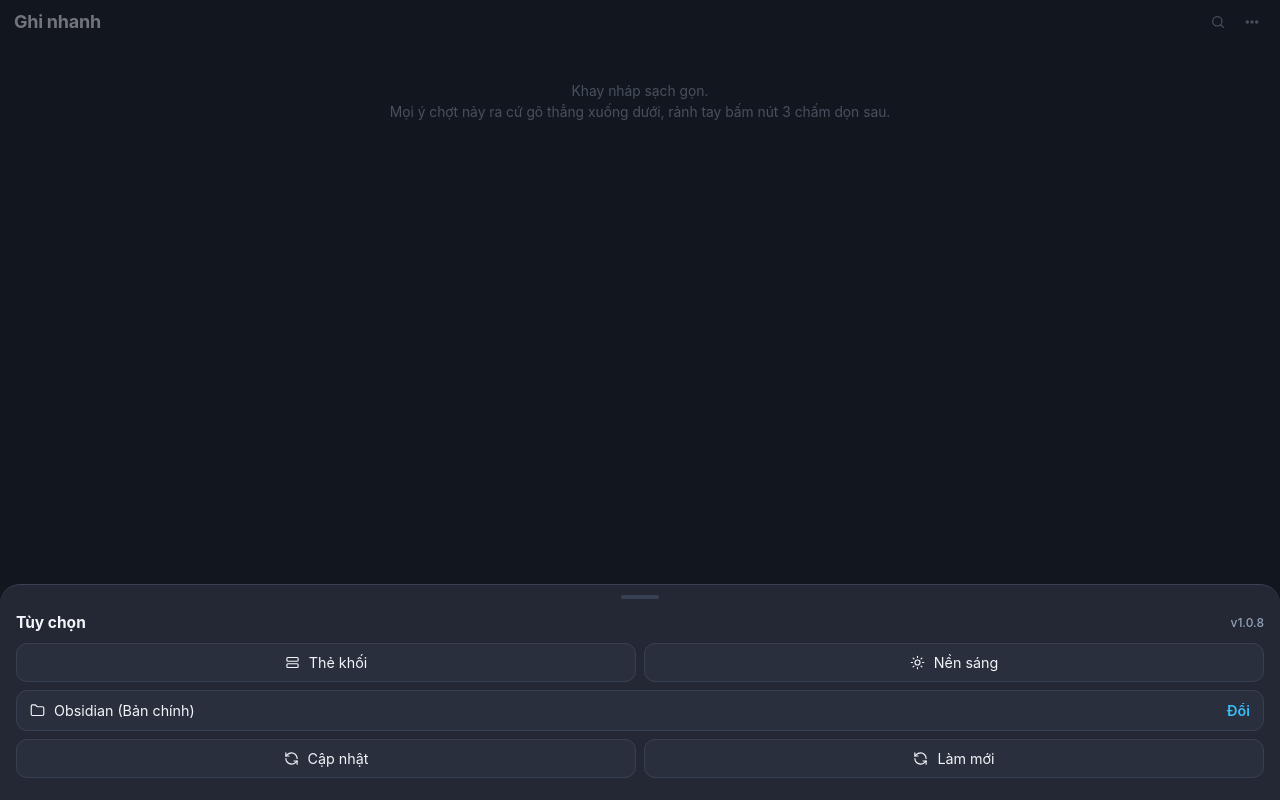
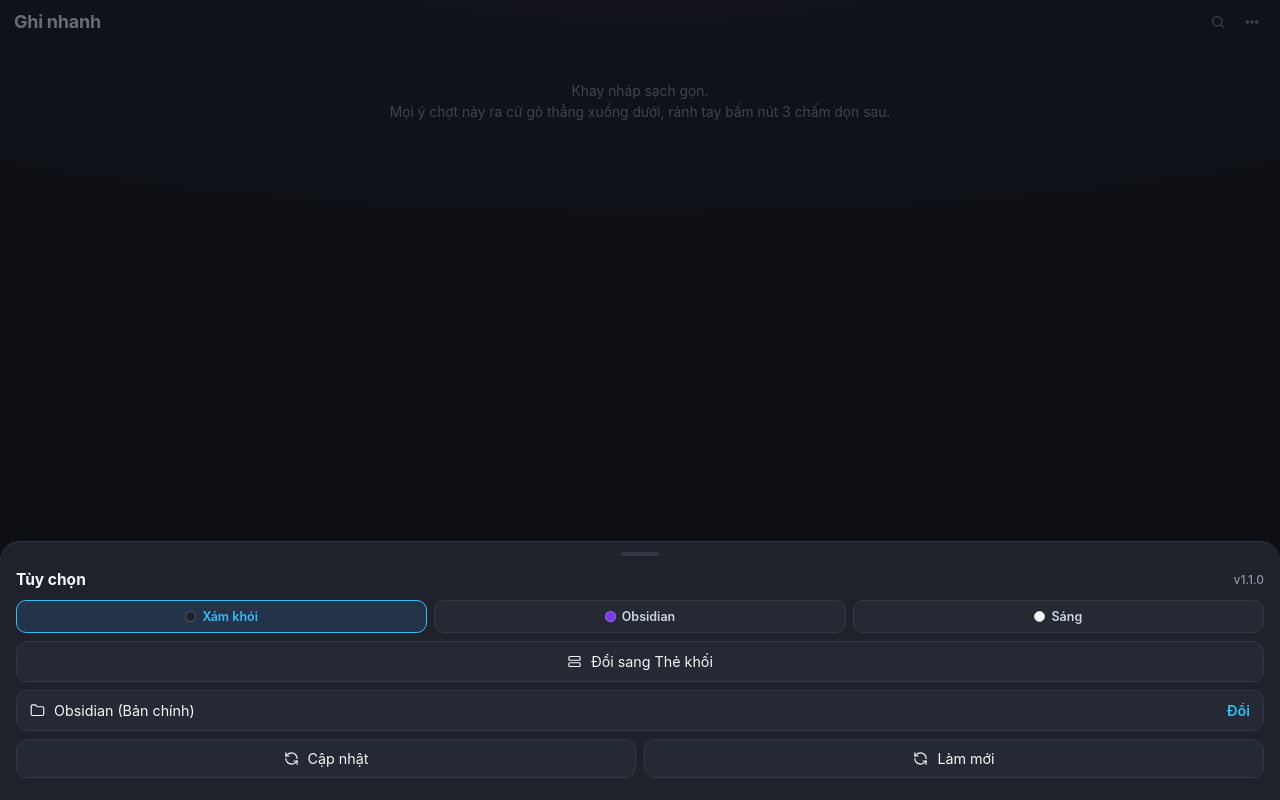
Before and after one commit to NguyenHieu2711/obsidian-quicknotes, a plain HTML site: page static/index.html in a window 1280 px wide. Both pictures are taken after a click on the button 1251 px from the left and 21 px from the top of the page. Drawn offline with Linux system fonts and the light colour scheme.

Commit message:
feat(design): release v1.1.0 flagship App Icon + 3 Studio dot-grid backgrounds + native system bar sync

```diff
--- a/android/app/src/main/res/values/themes.xml
+++ b/android/app/src/main/res/values/themes.xml
@@ -1,10 +1,10 @@
 <?xml version="1.0" encoding="utf-8"?>
 <resources>
     <style name="Theme.ObsidianQuick" parent="Theme.AppCompat.NoActionBar">
-        <item name="android:statusBarColor">#090C12</item>
-        <item name="android:navigationBarColor">#090C12</item>
+        <item name="android:statusBarColor">#17191F</item>
+        <item name="android:navigationBarColor">#1D2028</item>
         <item name="android:windowLightStatusBar">false</item>
-        <item name="android:windowBackground">#090C12</item>
+        <item name="android:windowBackground">#17191F</item>
     </style>
 
     <style name="Theme.ObsidianQuick.Sheet" parent="Theme.AppCompat.Dialog">
@@ -12,6 +12,6 @@
         <item name="android:windowIsFloating">true</item>
         <item name="android:windowBackground">@android:color/transparent</item>
         <item name="android:backgroundDimEnabled">true</item>
-        <item name="android:backgroundDimAmount">0.62</item>
+        <item name="android:backgroundDimAmount">0.55</item>
     </style>
 </resources>
--- a/releases/latest.json
+++ b/releases/latest.json
@@ -1,5 +1,5 @@
 {
-  "tag_name": "v1.0.0",
-  "web_version": "1.0.8",
+  "tag_name": "v1.1.0",
+  "web_version": "1.1.0",
   "apk_url": "https://raw.githubusercontent.com/NguyenHieu2711/obsidian-quicknotes/main/releases/app-release.apk"
 }
--- a/static/app.js
+++ b/static/app.js
@@ -43,7 +43,7 @@
     vaultLabel: "",
     hasAllFilesAccess: false,
     lastKnownModified: 0,
-    appVersion: "1.0.8",
+    appVersion: "1.1.0",
 
     quickItems: [],
     noteStreams: [],
@@ -142,8 +142,23 @@
   }
 
   function applyTheme() {
-    document.body.classList.toggle("theme-light", state.theme === "light");
-    document.body.classList.toggle("theme-slate", state.theme !== "light");
+    document.body.classList.remove("theme-slate", "theme-obsidian", "theme-light");
+    if (state.theme === "light") {
+      document.body.classList.add("theme-light");
+      if (hasNative && window.AndroidBridge.syncSystemBars) {
+        try { window.AndroidBridge.syncSystemBars("#F6F7FB", "#FFFFFF", true); } catch (_) {}
+      }
+    } else if (state.theme === "obsidian") {
+      document.body.classList.add("theme-obsidian");
+      if (hasNative && window.AndroidBridge.syncSystemBars) {
+        try { window.AndroidBridge.syncSystemBars("#1A1826", "#221F32", false); } catch (_) {}
+      }
+    } else {
+      document.body.classList.add("theme-slate");
+      if (hasNative && window.AndroidBridge.syncSystemBars) {
+        try { window.AndroidBridge.syncSystemBars("#17191F", "#1F222B", false); } catch (_) {}
+      }
+    }
   }
 
   function syncComposerButtons() {
@@ -985,15 +1000,16 @@
   function openSettingsSheet() {
     const cleanVaultName = String(state.vaultLabel || "").replace(/^\.+/, "").trim();
     const statusText = state.vaultConnected ? (cleanVaultName || "Vault đã nối") : "Chọn thư mục Vault";
-    const nextThemeLabel = state.theme === "light" ? "Nền tối" : "Nền sáng";
-    const nextModeLabel = state.notesDisplayMode === "chat" ? "Thẻ khối" : "Bong bóng";
+    const nextModeLabel = state.notesDisplayMode === "chat" ? "Đổi sang Thẻ khối" : "Đổi sang Bong bóng";
     const nextModeIcon = state.notesDisplayMode === "chat" ? ICONS.block : ICONS.chat;
     openSheet(
       '<div class="sheet-title"><span>Tùy chọn</span><span class="sheet-ver">v' + escHtml(state.appVersion) + "</span></div>" +
-      '<div class="sheet-grid-2">' +
-        '<button id="btnSwitchNotesModeSheet" class="sheet-row" type="button"><span class="sheet-row-left">' + nextModeIcon + "<span>" + nextModeLabel + "</span></span></button>" +
-        '<button id="btnSwitchThemeSheet" class="sheet-row" type="button"><span class="sheet-row-left">' + (state.theme === "light" ? ICONS.moon : ICONS.sun) + "<span>" + nextThemeLabel + "</span></span></button>" +
+      '<div class="sheet-grid-3">' +
+        '<button class="swatch-btn ' + (state.theme === "slate" ? "active" : "") + '" data-pick-theme="slate" type="button"><span class="swatch-dot" style="background:#1f222b;"></span><span>Xám khói</span></button>' +
+        '<button class="swatch-btn ' + (state.theme === "obsidian" ? "active" : "") + '" data-pick-theme="obsidian" type="button"><span class="swatch-dot" style="background:#7c3aed;"></span><span>Obsidian</span></button>' +
+        '<button class="swatch-btn ' + (state.theme === "light" ? "active" : "") + '" data-pick-theme="light" type="button"><span class="swatch-dot" style="background:#f8fafc;border-color:#cbd5e1;"></span><span>Sáng</span></button>' +
       "</div>" +
+      '<button id="btnSwitchNotesModeSheet" class="sheet-row" style="margin-bottom:8px;justify-content:center;" type="button"><span class="sheet-row-left">' + nextModeIcon + "<span>" + nextModeLabel + "</span></span></button>" +
       '<button id="btnPickVaultSheet" class="sheet-row" style="margin-bottom:8px;" type="button">' +
         '<span class="sheet-row-left" style="flex:1;"><span style="display:flex;">' + ICONS.folder + '</span><span class="sheet-one-line">' + escHtml(statusText) + '</span></span>' +
         '<span style="color:var(--accent);font-weight:600;white-space:nowrap;">' + (state.vaultConnected ? "Đổi" : "Chọn") + "</span>" +
@@ -1004,17 +1020,19 @@
       "</div>"
     );
 
+    els.sheetContent.querySelectorAll("[data-pick-theme]").forEach((btn) => {
+      btn.addEventListener("click", () => {
+        state.theme = btn.getAttribute("data-pick-theme");
+        localStorage.setItem("oq_theme", state.theme);
+        applyTheme();
+        closeSheet();
+      });
+    });
     document.getElementById("btnSwitchNotesModeSheet").addEventListener("click", () => {
       state.notesDisplayMode = state.notesDisplayMode === "chat" ? "block" : "chat";
       localStorage.setItem("oq_notes_display", state.notesDisplayMode);
       closeSheet();
       renderAll();
-    });
-    document.getElementById("btnSwitchThemeSheet").addEventListener("click", () => {
-      state.theme = state.theme === "light" ? "slate" : "light";
-      localStorage.setItem("oq_theme", state.theme);
-      applyTheme();
-      closeSheet();
     });
     document.getElementById("btnPickVaultSheet").addEventListener("click", () => {
       closeSheet();
--- a/static/style.css
+++ b/static/style.css
@@ -1,40 +1,72 @@
 /* ==========================================================================
-   PALETTE 1 (MẶC ĐỊNH): SOFT SLATE (Xám đá dịu sáng — KHÔNG đen kịt #090c12)
+   PALETTE 1 (MẶC ĐỊNH): STUDIO GRAPHITE (Xám khói Linear / Raycast sang mịn, không xỉn xanh)
    ========================================================================== */
 :root,
 body.theme-slate {
-  --bg: #1e222b;
-  --bg-elev: #252a36;
-  --bg-sheet: #232834;
-  --card: #292f3d;
-  --card-chat: #2c3547;
-  --card-active: #263a53;
-  --input-bg: #252b38;
-  --border: #384154;
-  --border-soft: #303849;
+  --bg: #17191f;
+  --bg-ambient: radial-gradient(125% 50% at 50% -8%, rgba(139, 92, 246, 0.09), rgba(56, 189, 248, 0.04) 48%, transparent 82%);
+  --bg-elev: #1f222b;
+  --bg-canvas: #1b1e26;
+  --canvas-dot: rgba(255, 255, 255, 0.035);
+  --bg-sheet: #1f222b;
+  --card: #252934;
+  --card-chat: #262f42;
+  --card-active: #233349;
+  --input-bg: #222630;
+  --border: #323846;
+  --border-soft: #2a2f3c;
   --accent: #38bdf8;
-  --accent-fg: #071927;
-  --accent-soft: rgba(56, 189, 248, 0.15);
-  --text: #f1f5f9;
+  --accent-fg: #061826;
+  --accent-soft: rgba(56, 189, 248, 0.14);
+  --text: #f3f5f8;
   --text-sub: #cbd5e1;
-  --muted: #94a3b8;
+  --muted: #8b95a7;
   --danger: #f87171;
-  --backdrop: rgba(10, 13, 20, 0.55);
+  --backdrop: rgba(8, 10, 15, 0.58);
 }
 
 /* ==========================================================================
-   PALETTE 2 (CHUYỂN 1 CHẠM): CLEAN LIGHT (Trắng giấy tối giản kiểu Notion)
+   PALETTE 2: OBSIDIAN AMETHYST (Tím khói AnuPpuccin chuẩn Vault)
+   ========================================================================== */
+body.theme-obsidian {
+  --bg: #1a1826;
+  --bg-ambient: radial-gradient(130% 55% at 50% -10%, rgba(167, 139, 250, 0.14), rgba(99, 102, 241, 0.05) 50%, transparent 85%);
+  --bg-elev: #221f32;
+  --bg-canvas: #1e1c2c;
+  --canvas-dot: rgba(216, 180, 254, 0.04);
+  --bg-sheet: #221f32;
+  --card: #29263c;
+  --card-chat: #2f2a4a;
+  --card-active: #342d56;
+  --input-bg: #252236;
+  --border: #3b3654;
+  --border-soft: #312d47;
+  --accent: #a78bfa;
+  --accent-fg: #140d2b;
+  --accent-soft: rgba(167, 139, 250, 0.16);
+  --text: #f5f3ff;
+  --text-sub: #ddd6fe;
+  --muted: #9ca3af;
+  --danger: #fb7185;
+  --backdrop: rgba(10, 8, 18, 0.6);
+}
+
+/* ==========================================================================
+   PALETTE 3: CLEAN PEARL LIGHT (Trắng ngọc Notion / Things 3 dịu mắt)
    ========================================================================== */
 body.theme-light {
-  --bg: #f4f6f9;
+  --bg: #f6f7fb;
+  --bg-ambient: radial-gradient(120% 48% at 50% -10%, rgba(56, 189, 248, 0.09), rgba(139, 92, 246, 0.05) 48%, transparent 82%);
   --bg-elev: #ffffff;
+  --bg-canvas: #fafbfe;
+  --canvas-dot: rgba(15, 23, 42, 0.045);
   --bg-sheet: #ffffff;
   --card: #ffffff;
-  --card-chat: #e8f2fc;
+  --card-chat: #eaf3fe;
   --card-active: #e0f2fe;
   --input-bg: #ffffff;
-  --border: #d8e0ea;
-  --border-soft: #e5ebf2;
+  --border: #dfe4ee;
+  --border-soft: #ebeef5;
   --accent: #0284c7;
   --accent-fg: #ffffff;
   --accent-soft: rgba(2, 132, 199, 0.11);
@@ -42,7 +74,7 @@ body.theme-light {
   --text-sub: #334155;
   --muted: #64748b;
   --danger: #dc2626;
-  --backdrop: rgba(15, 23, 42, 0.35);
+  --backdrop: rgba(15, 23, 42, 0.34);
 }
 
 * {
@@ -74,6 +106,7 @@ html, body {
   width: 100%;
   height: 100%;
   position: relative;
+  background-image: var(--bg-ambient);
 }
 
 .hidden {
@@ -103,7 +136,7 @@ svg.ic-send { width: 17px; height: 17px; stroke-width: 2.2; }
   align-items: center;
   justify-content: space-between;
   padding: 7px 14px 5px;
-  background: var(--bg);
+  background: transparent;
   flex-shrink: 0;
 }
 
@@ -509,14 +542,16 @@ svg.ic-send { width: 17px; height: 17px; stroke-width: 2.2; }
   font-weight: 600;
 }
 
-/* Lower Merged Note Block with Swipe Pill & Title + Tools */
+/* Lower Merged Note Block with Subtle Studio Dot-Grid Canvas */
 .notes-stream-shell {
   flex: 1;
   min-height: 0;
   display: flex;
   flex-direction: column;
   margin: 0 12px 4px;
-  background: var(--bg-elev);
+  background-color: var(--bg-canvas);
+  background-image: radial-gradient(var(--canvas-dot) 1px, transparent 1px);
+  background-size: 18px 18px;
   border: 1px solid var(--border);
   border-radius: 13px;
   overflow: hidden;
@@ -1067,6 +1102,42 @@ body.keyboard-open .bottom-bar {
   color: var(--muted);
 }
 
+.sheet-grid-3 {
+  display: grid;
+  grid-template-columns: 1fr 1fr 1fr;
+  gap: 7px;
+  margin-bottom: 8px;
+}
+
+.swatch-btn {
+  background: var(--card);
+  border: 1px solid var(--border);
+  border-radius: 10px;
+  padding: 8px 6px;
+  color: var(--text-sub);
+  font-size: 12.5px;
+  font-weight: 600;
+  font-family: inherit;
+  display: flex;
+  align-items: center;
+  justify-content: center;
+  gap: 6px;
+}
+
+.swatch-btn.active {
+  border-color: var(--accent);
+  background: var(--card-active);
+  color: var(--accent);
+}
+
+.swatch-dot {
+  width: 11px;
+  height: 11px;
+  border-radius: 50%;
+  border: 1px solid rgba(255,255,255,0.22);
+  flex-shrink: 0;
+}
+
 .sheet-grid-2 {
   display: grid;
   grid-template-columns: 1fr 1fr;
```
Also changed, not shown: android/app/src/main/res/drawable/ic_launcher_background.xml (+31 -3 lines), android/app/src/main/res/drawable/ic_launcher_foreground.xml (+51 -6 lines), 2 other files.
